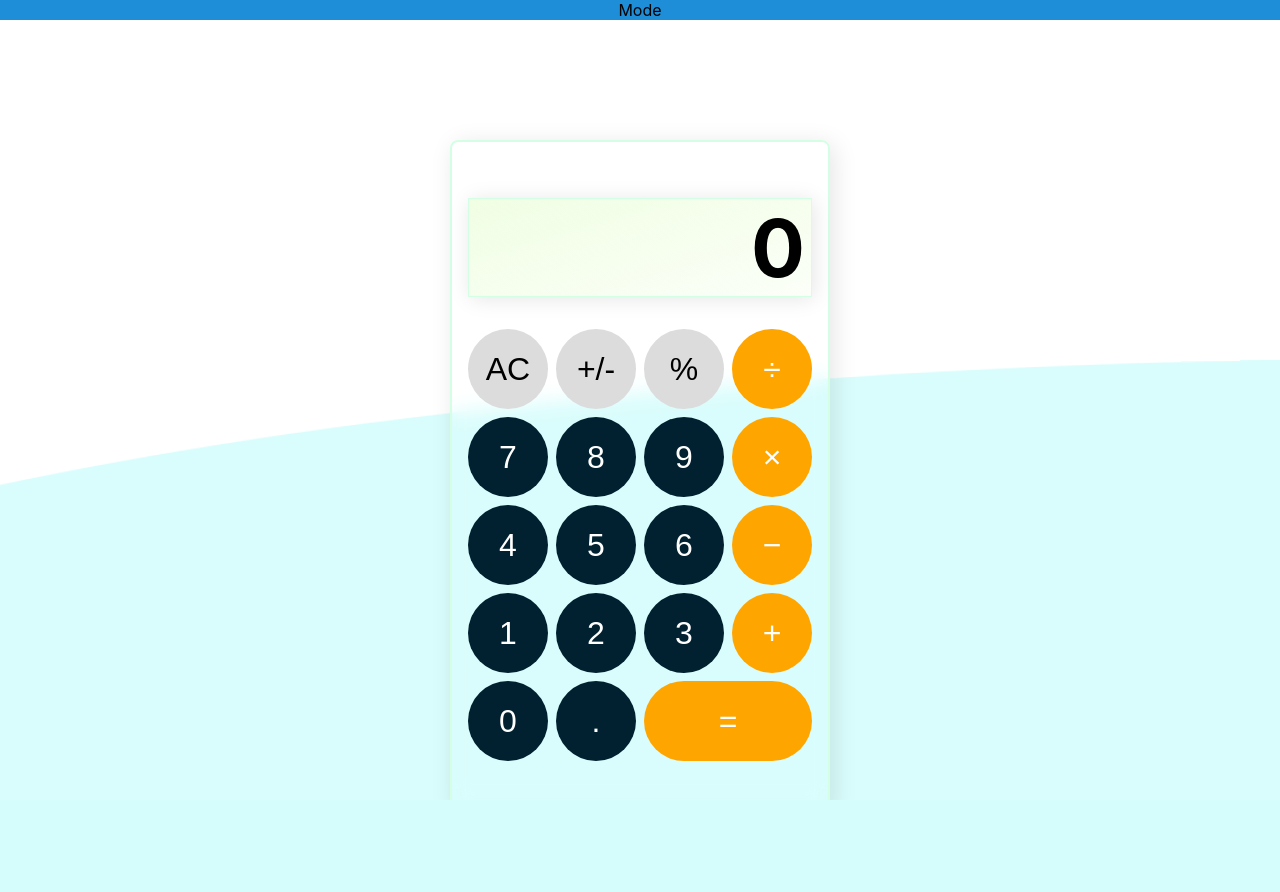
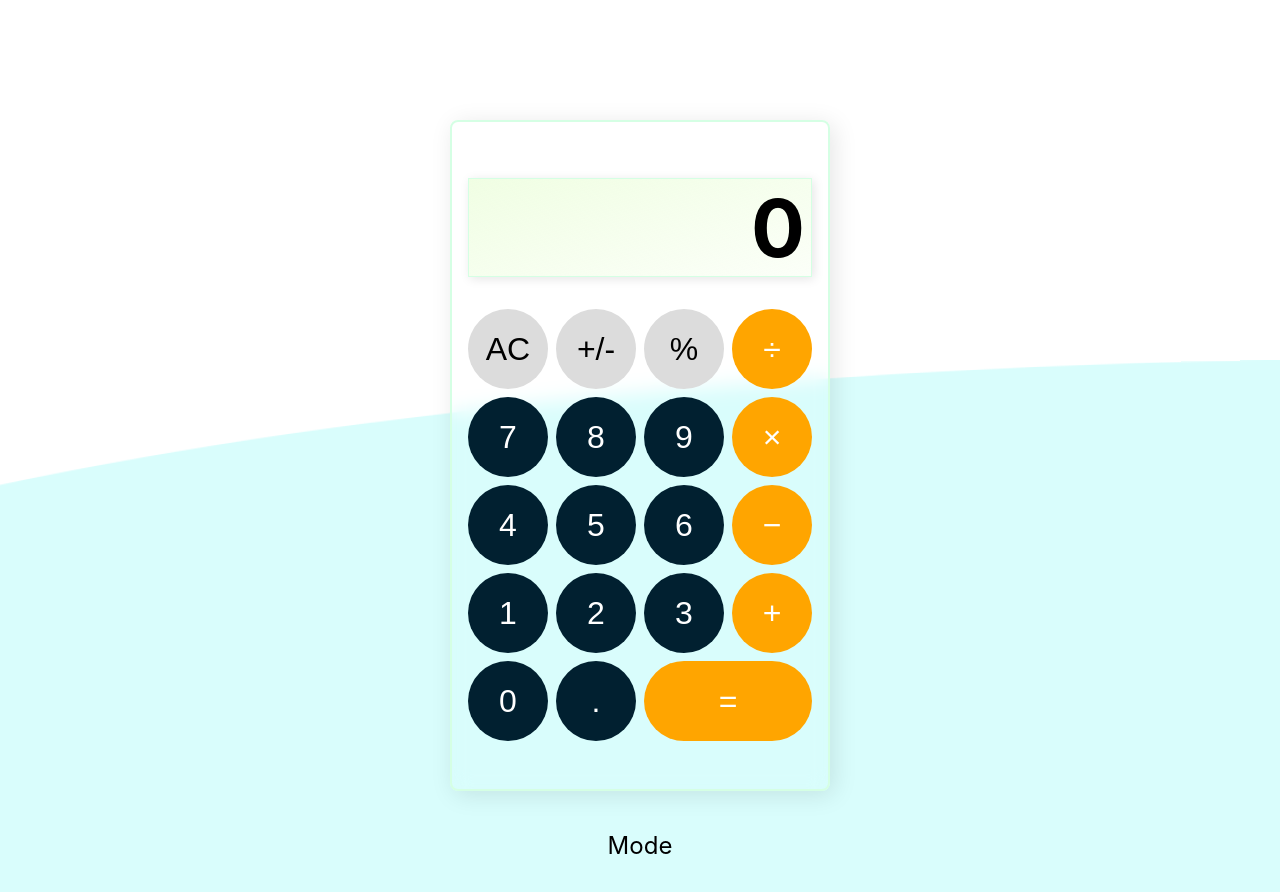
Before and after one commit to Kristian-kodehode/calculator-v3, a React (Vite) app: page / in a window 1280 px wide. Shown: the top 892 px of the page. Before the commit the page ends 800 px from the top, so only its background shows below. Built offline with nearby package versions, Linux system fonts and the light colour scheme.

Commit message:
moved mode function to calculator comp. no work

```diff
--- a/src/App.jsx
+++ b/src/App.jsx
@@ -7,23 +7,23 @@ function App() {
     setDarkMode((prevMode) => !prevMode);
   };
   return (
-    <div className="page page2">
-      {/* <h1>Calculator</h1> */}
-      <div className="modeswitch-container">
-        <div className="checkbox-container">
-          <label htmlFor="myCheckbox">Mode</label>
-          <input
-            id="myCheckbox"
-            type="checkbox"
-            className="themeselector"
-            checked={darkMode}
-            onChange={handleToggle}
-          />
-        </div>
-        <Calculator darkMode={darkMode} />
-      </div>
+    <div className="page ">
+      <Calculator darkMode={darkMode} />
     </div>
   );
 }
 
 export default App;
+
+{
+  /* <div className="checkbox-container">
+        <label htmlFor="myCheckbox">Mode</label>
+        <input
+          id="myCheckbox"
+          type="checkbox"
+          className="themeselector"
+          checked={darkMode}
+          onChange={handleToggle}
+        />
+      </div> */
+}
--- a/src/Calculator.jsx
+++ b/src/Calculator.jsx
@@ -1,6 +1,6 @@
 import { useState } from "react";
 
-const Calculator = ({ darkMode }) => {
+const Calculator = ({ darkMode, handleToggle }) => {
   const [displayValue, setDisplayValue] = useState("0");
   const [firstOperand, setFirstOperand] = useState(null);
   const [operator, setOperator] = useState(null);
@@ -144,6 +144,16 @@ const Calculator = ({ darkMode }) => {
           </div>
         </div>
       </div>
+      <div className="checkbox-container">
+        <label htmlFor="myCheckbox">Mode</label>
+        <input
+          id="myCheckbox"
+          type="checkbox"
+          className="themeselector"
+          checked={darkMode}
+          onChange={handleToggle}
+        />
+      </div>
     </div>
   );
 };
--- a/src/index.css
+++ b/src/index.css
@@ -34,13 +34,18 @@ code {
 } */
 
 .checkbox-container {
-  background-color: #1e8ed8;
+  padding-top: 40px;
+
+  font-size: 24px;
+}
+.checkbox-container label {
+  cursor: pointer;
+}
+.checkbox-container label:hover {
+  text-decoration: overline;
 }
 .checkbox-container input {
   display: none;
-}
-.checkbox-container input:checked ~ .checkmark {
-  background-color: #d5fdff;
 }
 
 .container {
@@ -74,7 +79,7 @@ code {
     hsla(91, 94%, 86%, 0.4),
     hsla(91, 94%, 86%, 0.1)
   );
-  box-shadow: 2px 2px 20px rgba(0, 0, 0, 0.1);
+  box-shadow: 2px 2px 10px rgba(0, 0, 0, 0.1);
   width: 100%;
   font-size: 80px;
   padding-right: 6px;
```
